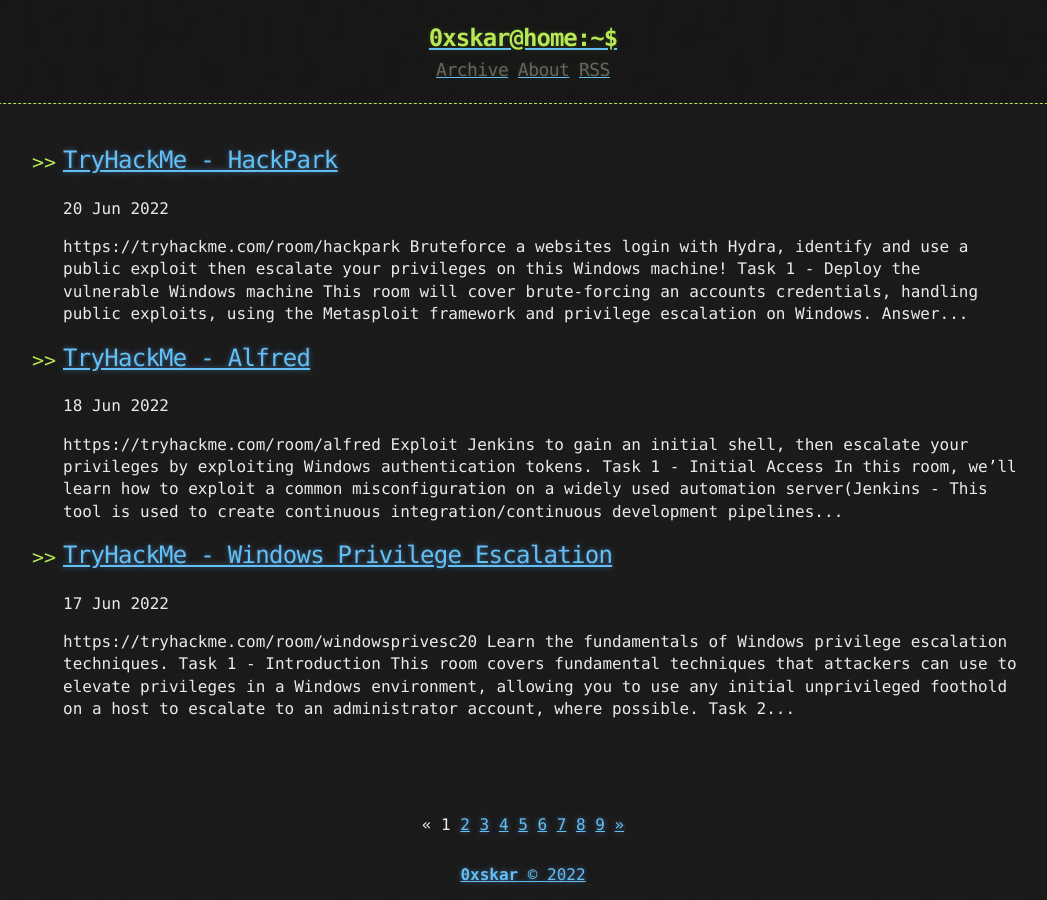
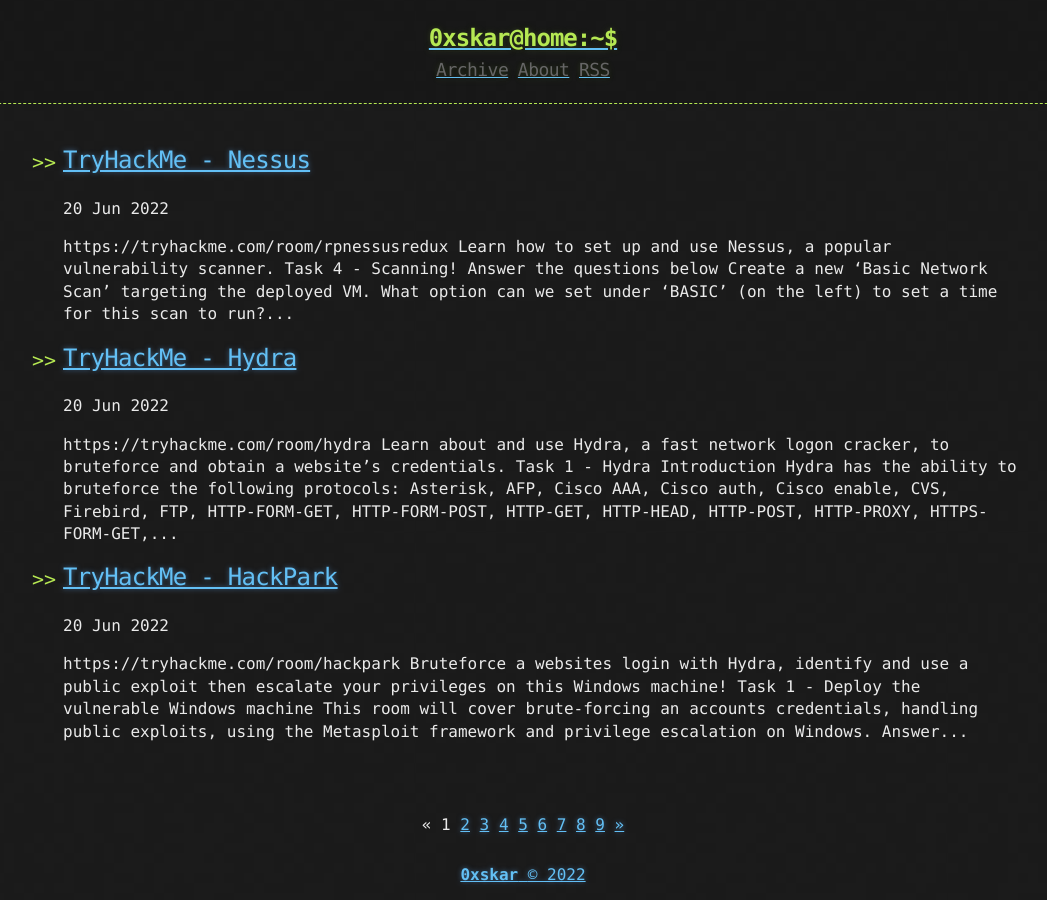
Before and after one commit to 0xskar/0xskar.github.io, a Jekyll site: the page built from index.html, in a window 1280 px wide. Shown: the whole page, without its empty margins (117-1164 px from the left). Built offline with Jekyll 4.4.1, drawn with Linux system fonts in a browser that asks for light colours; the list of posts is cut into pages by our own code; some of the changed lines change nothing that is shown.

Commit message:
nessus, hydra, hackpark

````diff
--- a/_posts/2022-06-20-HackPark.md
+++ b/_posts/2022-06-20-HackPark.md
@@ -44,6 +44,55 @@
 
 - Craft hydra
 
-``hydra -t 16 -l admin -P /usr/share/seclists/Passwords/xato-net-10-million-passwords-10000.txt 10.10.85.208 http-post-form "/Account/login.aspx:__VIEWSTATE=DwoboO4H6Lg0TVWgRpjNYIfKsqKTMsi6KZ%2FrLpvJsIRyXNLRSf3AR8CTQMQTYcdrLBGAP%2FYDhPf8rKSl4hOkXldcWG7BXJ9ELa5Rq8rH0osikXzZMXuVA17TmDJ6KPlI3BFrN31Tw8troT51IiMPW9VhjPvhT96NGMusiERE9NDv1Hnfqv19MQnu2jmwQCefYRSh1T5mSmXl%2FDzykSgz6WRGKNFo8666FszWs1GgT%2FRDfl8PEOgpJIlYI5WQ3BpiM76RCqXETcYlPzjFDuHgR0OWP1QrrPCM8vf6YJozaosZ%2BWjlbQiCbqxkcXixtvfHE0kfoVNVr66Z%2FtNXfRDr67%2Fzz77%2FM6ywjkRiBN1%2Fdg5x7WeK&__EVENTVALIDATION=O%2FQ9GaTABmLsQKQUlAi8Z0FcLkfY6na0%2Fx4VNKOEmfdxE89nHewkLLaJzx96uT1fyeQFoIQYNtTiYaByuOlt682ZQ9ukMSDtwo7Mi9HYOdgj2zrPzayN2T9TYjl%2F8nWx2K1JetpiiOI1e0vO2FhO9OTKLgeOocGzPM1WciR5gWrO34MZ&ctl00%24MainContent%24LoginUser%24UserName=^USER^&ctl00%24MainContent%24LoginUser%24Password=^PASS^&ctl00%24MainContent%24LoginUser%24LoginButton=Log+in:Login failed"``
+```
+hydra -t 16 -l admin -P /usr/share/seclists/Passwords/xato-net-10-million-passwords-10000.txt 10.10.85.208 http-post-form "/Account/login.aspx:__VIEWSTATE=DwoboO4H6Lg0TVWgRpjNYIfKsqKTMsi6KZ%2FrLpvJsIRyXNLRSf3AR8CTQMQTYcdrLBGAP%2FYDhPf8rKSl4hOkXldcWG7BXJ9ELa5Rq8rH0osikXzZMXuVA17TmDJ6KPlI3BFrN31Tw8troT51IiMPW9VhjPvhT96NGMusiERE9NDv1Hnfqv19MQnu2jmwQCefYRSh1T5mSmXl%2FDzykSgz6WRGKNFo8666FszWs1GgT%2FRDfl8PEOgpJIlYI5WQ3BpiM76RCqXETcYlPzjFDuHgR0OWP1QrrPCM8vf6YJozaosZ%2BWjlbQiCbqxkcXixtvfHE0kfoVNVr66Z%2FtNXfRDr67%2Fzz77%2FM6ywjkRiBN1%2Fdg5x7WeK&__EVENTVALIDATION=O%2FQ9GaTABmLsQKQUlAi8Z0FcLkfY6na0%2Fx4VNKOEmfdxE89nHewkLLaJzx96uT1fyeQFoIQYNtTiYaByuOlt682ZQ9ukMSDtwo7Mi9HYOdgj2zrPzayN2T9TYjl%2F8nWx2K1JetpiiOI1e0vO2FhO9OTKLgeOocGzPM1WciR5gWrO34MZ&ctl00%24MainContent%24LoginUser%24UserName=^USER^&ctl00%24MainContent%24LoginUser%24Password=^PASS^&ctl00%24MainContent%24LoginUser%24LoginButton=Log+in:Login failed"
+```
 
 ![](/assets/hackpark01.png)
+
+* * *
+
+## [](#header-2)Task 3 Compromise the machine
+
+In this task, you will identify and execute a public exploit (from exploit-db.com) to get initial access on this Windows machine!
+
+Exploit-Database is a CVE (common vulnerability and exposures) archive of public exploits and corresponding vulnerable software, developed for the use of penetration testers and vulnerability researches. It is owned by Offensive Security (who are responsible for OSCP and Kali)
+
+##### [](#header-5)Answer the questions below
+
+**Now you have logged into the website, are you able to identify the version of the BlogEngine?**
+
+- Visiting About Page we find Version 3.3.6.0
+
+**Use the exploit database archive to find an exploit to gain a reverse shell on this system.**
+
+- ``searchsploit blog engine``
+
+**What is the CVE?**
+
+- CVE-2019-6714
+
+**Using the public exploit, gain initial access to the server.**
+
+- Visit ``10.10.85.208/admin/app/editor/editpost.cshtml`` and use file manager to upload edited ``46353.cs`` as ``PostView.ascx``
+- Access file @ ``http://10.10.85.208/?theme=../../App_Data/files``
+
+**Who is the webserver running as?**
+
+- iis apppool\blog
+
+![](/assets/hackpack03.png)
+
+* * *
+
+## [](#header-2)Task 4 - Windows Privilege Escalation
+
+**Our netcat session is a little unstable, so lets generate another reverse shell using msfvenom.**
+
+- ``systeminfo`` to find system type for msfvenom
+
+
+##### [](#header-5)Answer the questions below
+
+
+* * *
--- /dev/null
+++ b/_posts/2022-06-20-Hydra.md
@@ -0,0 +1,38 @@
+---
+title: TryHackMe - Hydra
+published: true
+---
+
+[https://tryhackme.com/room/hydra](https://tryhackme.com/room/hydra)
+
+Learn about and use Hydra, a fast network logon cracker, to bruteforce and obtain a website's credentials.
+
+![](/assets/hydra.jpeg)
+
+* * *
+
+## [](#header-2)Task 1 - Hydra Introduction
+
+Hydra has the ability to bruteforce the following protocols: Asterisk, AFP, Cisco AAA, Cisco auth, Cisco enable, CVS, Firebird, FTP,  HTTP-FORM-GET, HTTP-FORM-POST, HTTP-GET, HTTP-HEAD, HTTP-POST, HTTP-PROXY, HTTPS-FORM-GET, HTTPS-FORM-POST, HTTPS-GET, HTTPS-HEAD, HTTPS-POST, HTTP-Proxy, ICQ, IMAP, IRC, LDAP, MS-SQL, MYSQL, NCP, NNTP, Oracle Listener, Oracle SID, Oracle, PC-Anywhere, PCNFS, POP3, POSTGRES, RDP, Rexec, Rlogin, Rsh, RTSP, SAP/R3, SIP, SMB, SMTP, SMTP Enum, SNMP v1+v2+v3, SOCKS5, SSH (v1 and v2), SSHKEY, Subversion, Teamspeak (TS2), Telnet, VMware-Auth, VNC and XMPP.
+
+For more information on the options of each protocol in Hydra, read the official Kali Hydra tool page: https://en.kali.tools/?p=220
+
+* * *
+
+## [](#header-2)Task 2 - Using Hydra
+
+##### [](#header-5)Answer the questions below
+
+**Use Hydra to bruteforce molly's web password. What is flag 1?**
+
+- ``hydra -t 16 -l molly -P /usr/share/seclists/Passwords/rockyou.txt 10.10.84.248 http-post-form "/login:username=^USER^&password=^PASS^:F=incorrect"``
+
+- THM{2673a7dd116de68e85c48ec0b1f2612e}
+
+**Use Hydra to bruteforce molly's SSH password. What is flag 2?**
+
+- ``hydra -t 16 -l molly -P /usr/share/seclists/Passwords/rockyou.txt 10.10.84.248 ssh``
+
+- THM{c8eeb0468febbadea859baeb33b2541b}
+
+* * *
--- /dev/null
+++ b/_posts/2022-06-20-Nessus.md
@@ -0,0 +1,65 @@
+---
+title: TryHackMe - Nessus
+published: true
+---
+
+[https://tryhackme.com/room/rpnessusredux](https://tryhackme.com/room/rpnessusredux)
+
+Learn how to set up and use Nessus, a popular vulnerability scanner.
+
+![](/assets/rpnessusredux.png)
+
+* * *
+
+## [](#header-2)Task 4 - Scanning!
+
+
+##### [](#header-5)Answer the questions below
+
+**Create a new 'Basic Network Scan' targeting the deployed VM. What option can we set under 'BASIC' (on the left) to set a time for this scan to run? This can be very useful when network congestion is an issue.**
+
+- Schedule
+
+**Under 'DISCOVERY' (on the left) set the 'Scan Type' to cover ports 1-65535. What is this type called?**
+
+- Port Scan (All Ports)
+
+**What 'Scan Type' can we change to under 'ADVANCED' for lower bandwidth connection?**
+
+- scan low bandwidth links
+
+**After the scan completes, which 'Vulnerability' in the 'Port scanners' family can we view the details of to see the open ports on this host?**
+
+- Nessus SYN Scanner
+
+**What Apache HTTP Server Version is reported by Nessus?**
+
+- 2.4.99
+
+* * *
+
+## [](#header-2)Task 5 - Scanning a Web Application
+
+##### [](#header-5)Answer the questions below
+
+**What is the plugin id of the plugin that determines the HTTP server type and version?**
+
+- 10107
+
+**What authentication page is discovered by the scanner that transmits credentials in cleartext?**
+
+- login.php
+
+**What is the file extension of the config backup?**
+
+- .bak
+
+**Which directory contains example documents? (This will be in a php directory)**
+
+- /external/phpids/0.6/docs/examples/
+
+**What vulnerability is this application susceptible to that is associated with X-Frame-Options?**
+
+- clickjacking
+
+* * *
````
Also changed, not shown: assets/hydra.jpeg (added), assets/rpnessusredux01.png (added).
